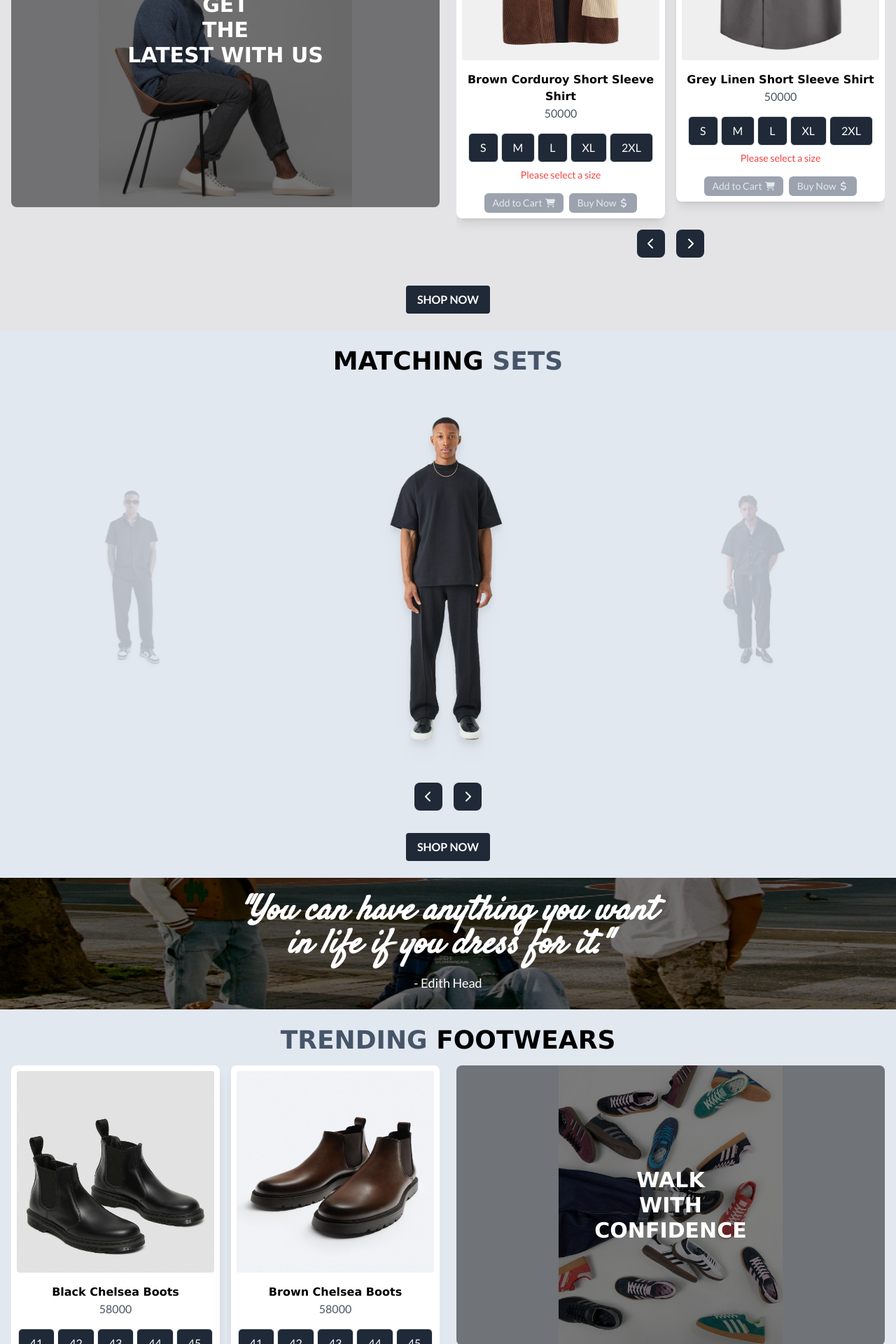
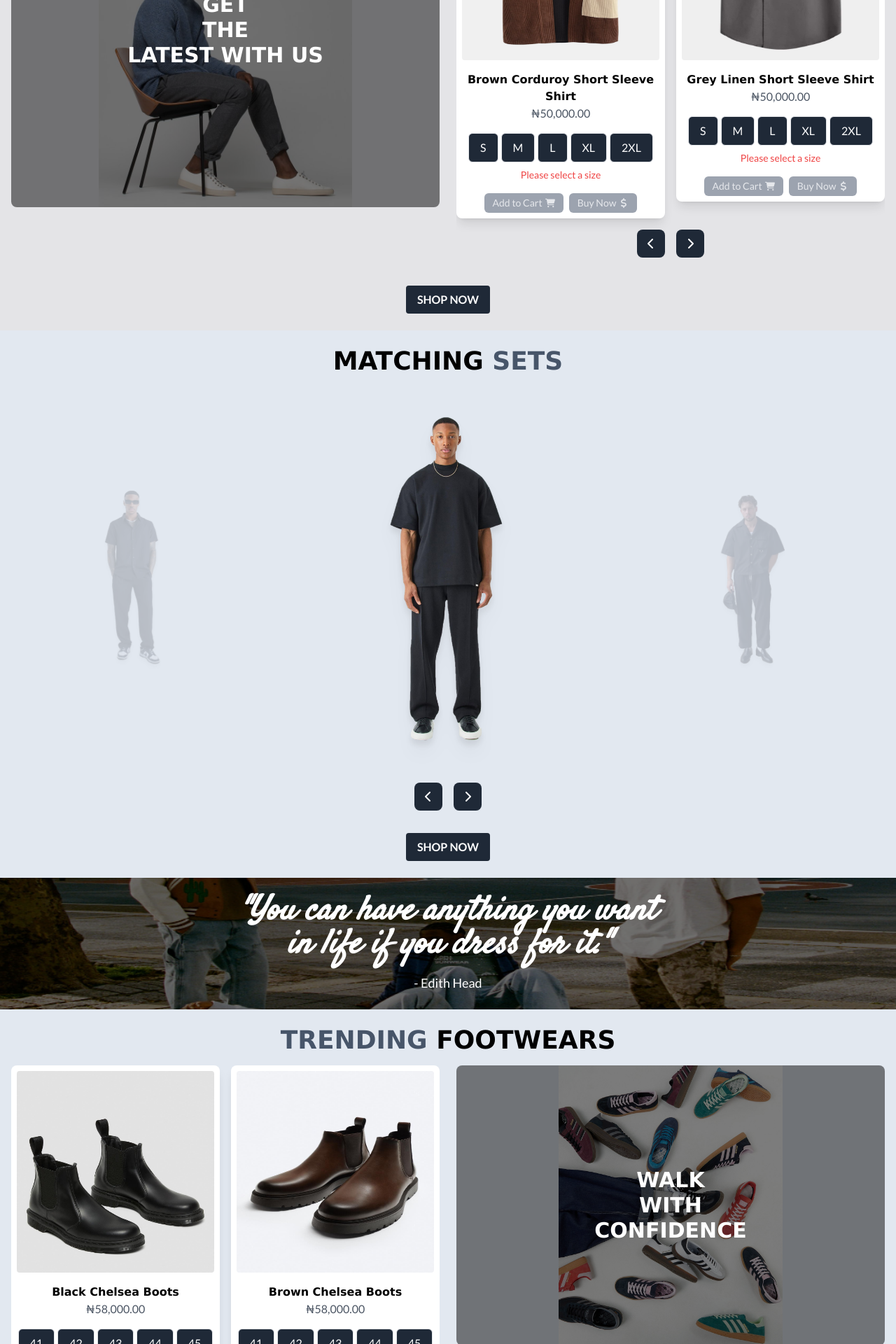
Before and after one commit to Otonbara/Rugged_Gentleman, a Next.js app in the folder frontend/: page / in a window 1280 px wide. Shown: the part 920-2840 px from the top of the page at 70% size. Built offline with nearby package versions, Linux system fonts and the light colour scheme; a web font is replaced by a local one; what tw-elements would draw is missing.

Commit message:
fix: format product prices to display as currency in multiple components

```diff
--- a/frontend/src/app/components/AccessoriesProductCard.tsx
+++ b/frontend/src/app/components/AccessoriesProductCard.tsx
@@ -37,7 +37,7 @@ export default function AccessoriesProductCard({ product }: { product: Product }
 
             {/* Product Details */}
             <h3 className="text-md font-semibold mt-4">{product.name}</h3>
-            <p className="text-gray-600">{product.price}</p>
+            <p className="text-gray-600">{product.price.toLocaleString('en-NG', { style: 'currency', currency: 'NGN' })}</p>
 
             {/* Add to Cart & Buy Now Buttons */}
             <div className="flex justify-center items-center gap-2 mt-4">
--- a/frontend/src/app/components/FootwearCarousel.tsx
+++ b/frontend/src/app/components/FootwearCarousel.tsx
@@ -146,7 +146,7 @@ export default function FootwearCarousel () {
                                         />
                                     </div>
                                     <h3 className="text-md font-semibold mt-4">{product.name}</h3>
-                                    <p className="text-gray-600">{product.price}</p>
+                                    <p className="text-gray-600">{product.price.toLocaleString('en-NG', { style: 'currency', currency: 'NGN' })}</p>
 
                                     {/* Size Selection */}
                                     <div className="flex justify-center gap-1 mt-4 flex-wrap">
--- a/frontend/src/app/components/NewArrivals.tsx
+++ b/frontend/src/app/components/NewArrivals.tsx
@@ -164,7 +164,7 @@ export default function NewArrivals() {
                                         />
                                     </div>
                                     <h3 className="text-md font-semibold mt-4">{product.name}</h3>
-                                    <p className="text-gray-600">{product.price}</p>
+                                    <p className="text-gray-600">{product.price.toLocaleString('en-NG', { style: 'currency', currency: 'NGN' })}</p>
 
                                     {/* Size Selection */}
                                     <div className="flex justify-center gap-1 mt-4 flex-wrap">
--- a/frontend/src/app/components/ProductCard.tsx
+++ b/frontend/src/app/components/ProductCard.tsx
@@ -62,7 +62,7 @@ export default function ProductCard({ product }: { product: Product }) {
 
             {/* Product Details */}
             <h3 className="text-md font-semibold mt-4">{product.name}</h3>
-            <p className="text-gray-600">{product.price}</p>
+            <p className="text-gray-600">{product.price.toLocaleString('en-NG', { style: 'currency', currency: 'NGN' })}</p>
 
             {/* Size Selection */}
             <div className="flex justify-center gap-1 mt-4 flex-wrap">
```
